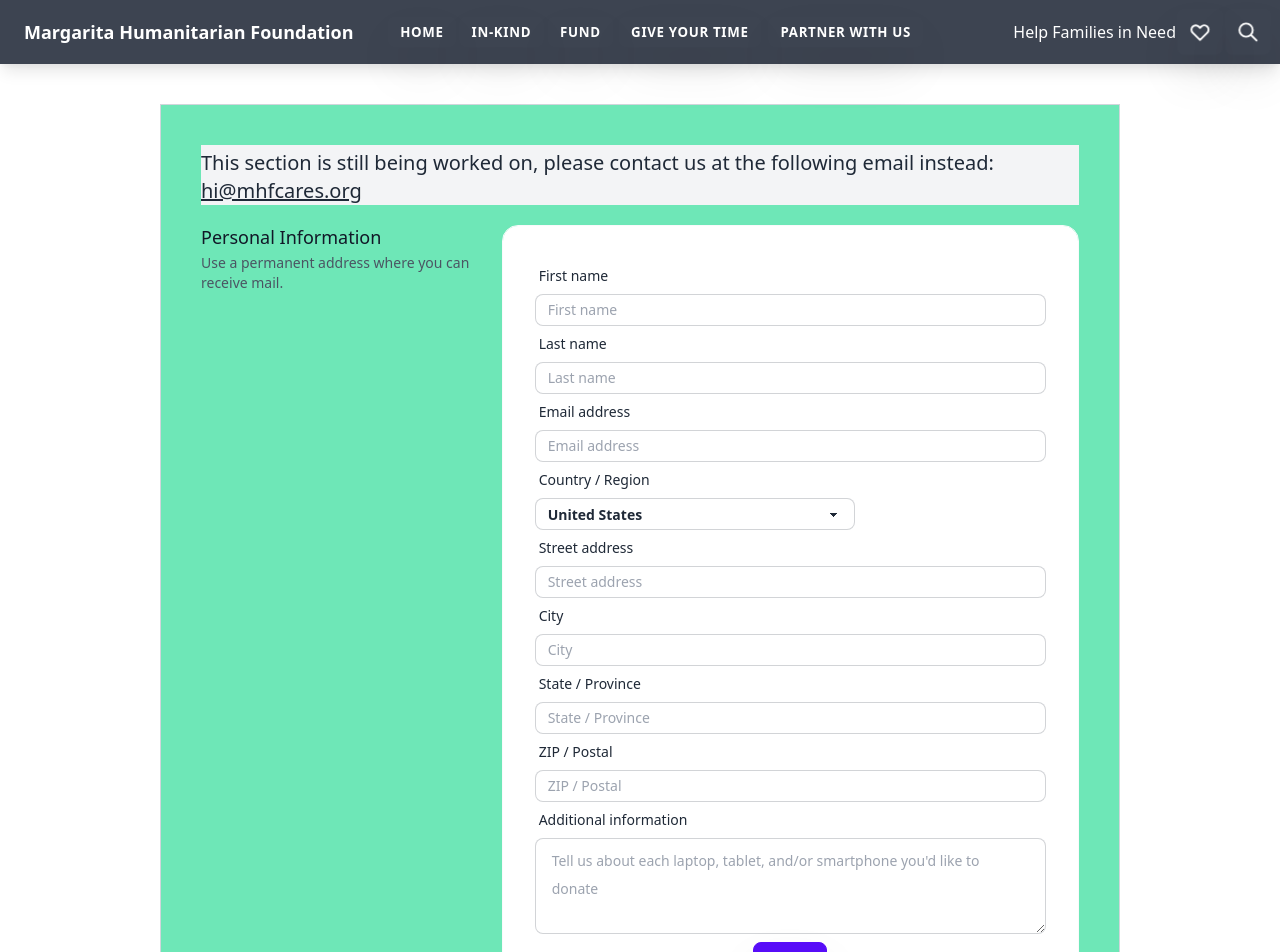
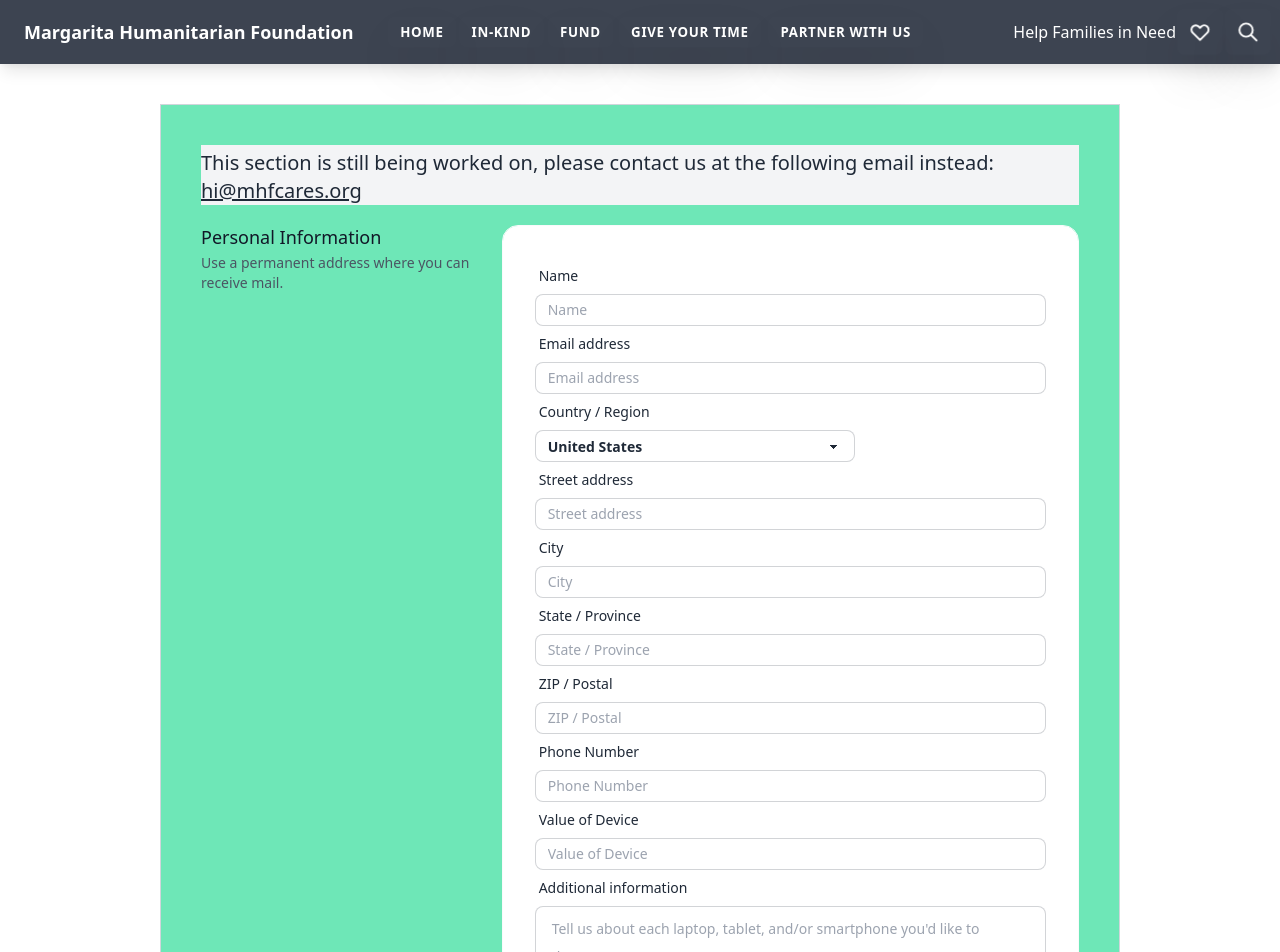
Before and after one commit to margaritahumanitarian/helpafamily, a Next.js app: page /give-devices in a window 1280 px wide. Shown: the top 952 px of the page. Built offline with nearby package versions, Linux system fonts and the light colour scheme.

Commit message:
Add missing fields to donate form

```diff
--- a/pages/give-devices.js
+++ b/pages/give-devices.js
@@ -19,28 +19,30 @@ const COUNTRIES = [
 ];
 
 export default function GiveDevicesPage() {
-  const [firstName, setFirstName] = React.useState('');
-  const [lastName, setLastName] = React.useState('');
+  const [name, setName] = React.useState('');
   const [email, setEmail] = React.useState('');
   const [country, setCountry] = React.useState(COUNTRIES[0].id);
   const [streetAddress, setStreetAddress] = React.useState('');
   const [city, setCity] = React.useState('');
   const [state, setState] = React.useState('');
   const [postalCode, setPostalCode] = React.useState('');
+  const [phoneNumber, setPhoneNumber] = React.useState('');
+  const [valueOfDevice, setValueOfDevice] = React.useState('');
   const [about, setAbout] = React.useState('');
 
   const handleSubmit = (event) => {
     event.preventDefault();
 
     console.log({
-      firstName,
-      lastName,
+      name,
       email,
       country,
       streetAddress,
       city,
       state,
       postalCode,
+      phoneNumber,
+      valueOfDevice,
       about,
     });
   };
@@ -83,16 +85,10 @@ export default function GiveDevicesPage() {
                   <div className="card-body bg-white">
                     <form onSubmit={handleSubmit}>
                       <InputFormControl
-                        id="first-name"
-                        label="First name"
-                        onChange={setFirstName}
-                        value={firstName}
-                      />
-                      <InputFormControl
-                        id="last-name"
-                        label="Last name"
-                        onChange={setLastName}
-                        value={lastName}
+                        id="name"
+                        label="Name"
+                        onChange={setName}
+                        value={name}
                       />
                       <InputFormControl
                         id="email-address"
@@ -132,6 +128,19 @@ export default function GiveDevicesPage() {
                         onChange={setPostalCode}
                         value={postalCode}
                       />
+                      <InputFormControl
+                        id="phone-number"
+                        label="Phone Number"
+                        onChange={setPhoneNumber}
+                        type="tel"
+                        value={phoneNumber}
+                      />
+                      <InputFormControl
+                        id="value-of-device"
+                        label="Value of Device"
+                        onChange={setValueOfDevice}
+                        value={valueOfDevice}
+                      />
                       <TextareaFormControl
                         id="about"
                         label="Additional information"
```
